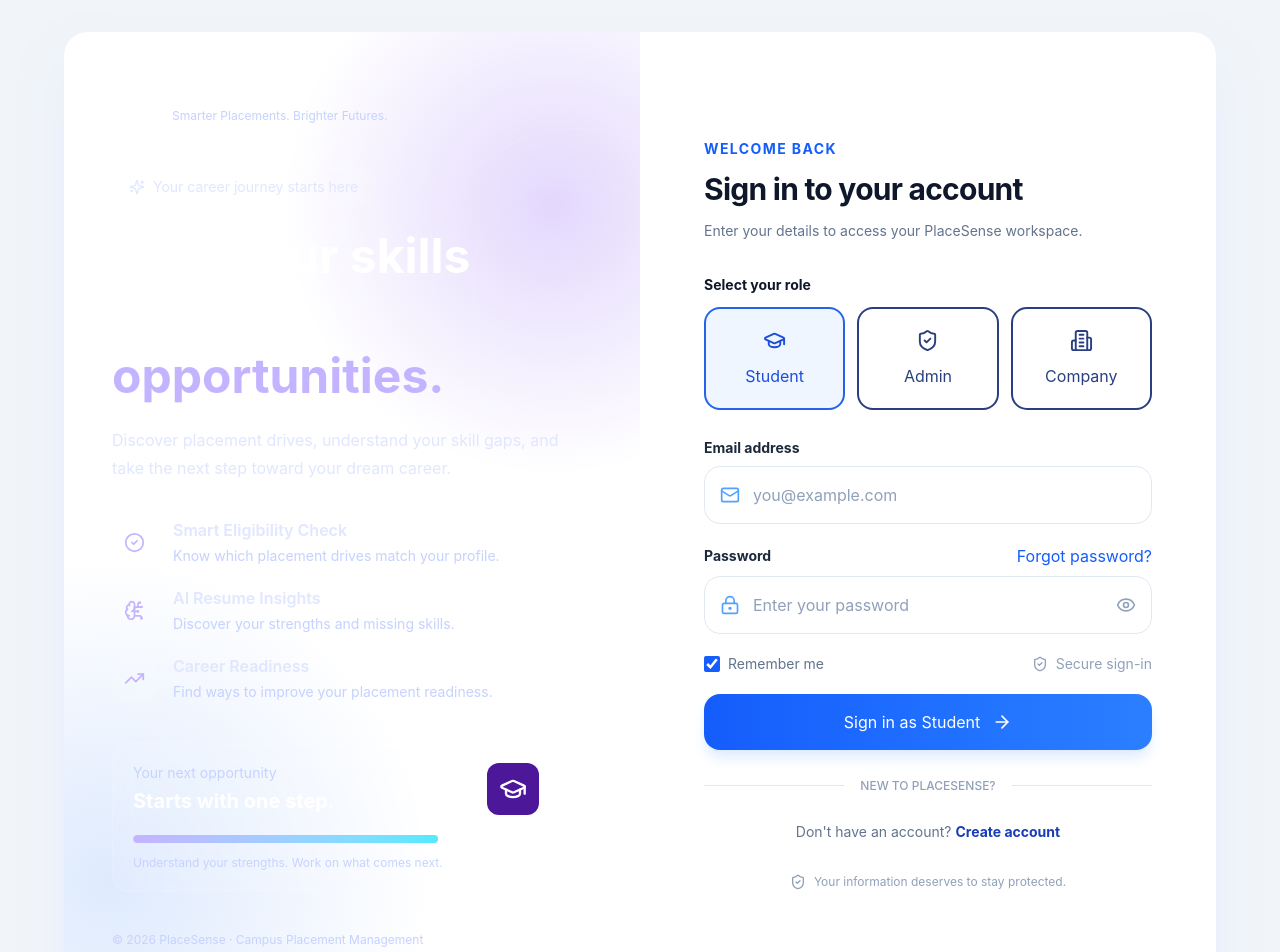
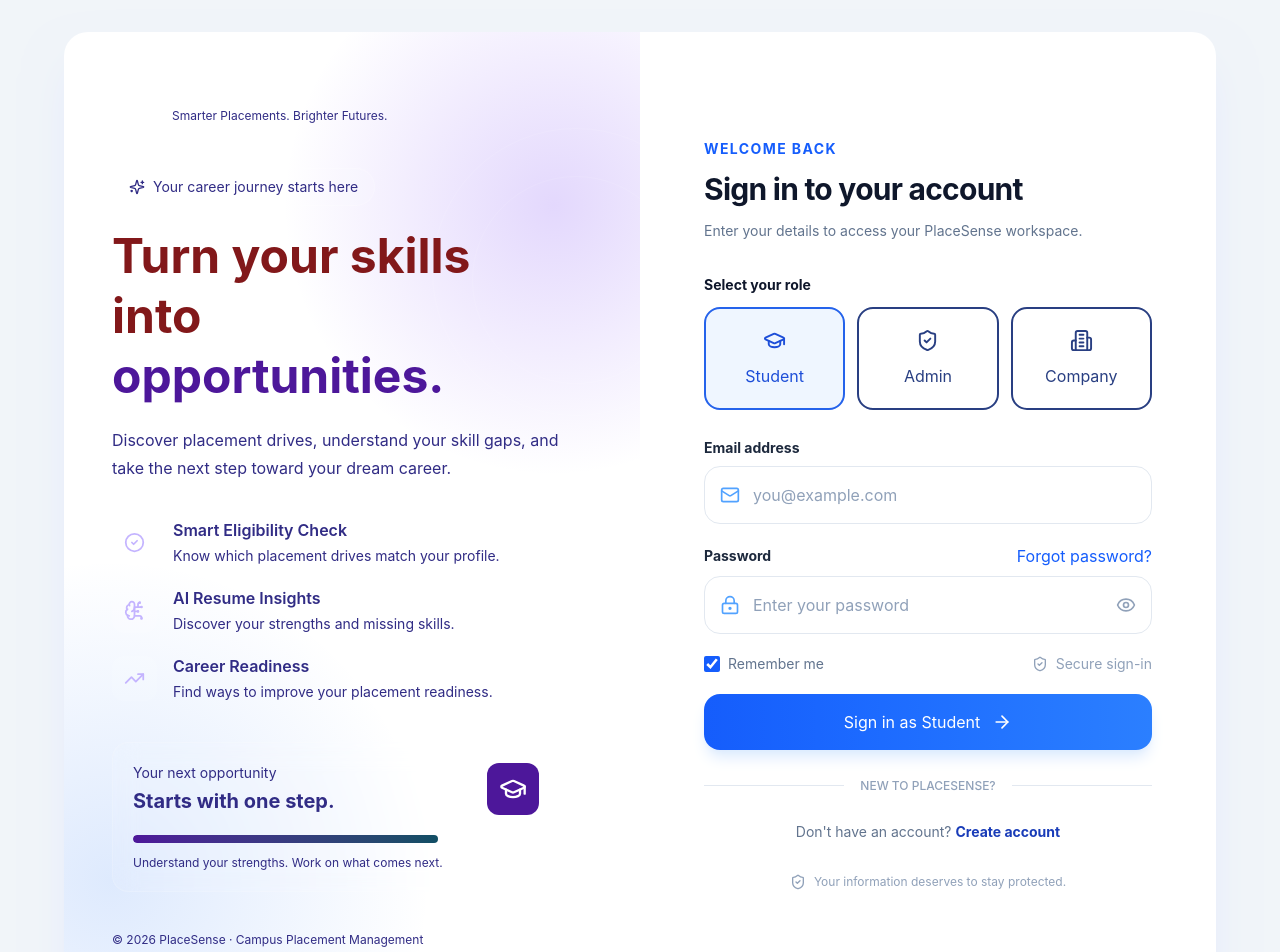
Before and after one commit to Sumiiit84/Placesense, a React (Vite) app in the folder login_frontend/: page /login in a window 1280 px wide. Shown: the top 952 px of the page. Built offline with nearby package versions, Linux system fonts and the light colour scheme.

Commit message:
Text Color Changes

```diff
--- a/login_frontend/src/App.jsx
+++ b/login_frontend/src/App.jsx
@@ -93,15 +93,15 @@ export default function App() {
           <div className="pointer-events-none absolute -right-10 top-36 h-52 w-52 rounded-full border border-white/10" />
           <div className="relative z-10 flex items-center gap-3">
             <div className="flex h-12 w-12 items-center justify-center rounded-2xl bg-white/15"><BrainCircuit size={28} /></div>
-            <div><h1 className="text-white font-bold tracking-tight">PlaceSense</h1><p className="text-xs text-indigo-200">Smarter Placements. Brighter Futures.</p></div>
+            <div><h1 className="text-white font-bold tracking-tight">PlaceSense</h1><p className="text-xs text-indigo-900">Smarter Placements. Brighter Futures.</p></div>
           </div>
 
           <div className="relative z-10 my-10 max-w-md">
-            <div className="mb-5 inline-flex items-center gap-2 rounded-full border border-white/20 bg-white/10 px-4 py-2 text-sm text-indigo-100"><Sparkles size={16} /> Your career journey starts here</div>
-            <h2 className="text-4xl font-bold leading-tight xl:text-5xl text-white">Turn your skills into<span className="block text-violet-300">opportunities.</span></h2>
-            <p className="mt-5 text-base leading-7 text-indigo-100">Discover placement drives, understand your skill gaps, and take the next step toward your dream career.</p>
+            <div className="mb-5 inline-flex items-center gap-2 rounded-full border border-white/20 bg-white/10 px-4 py-2 text-sm text-indigo-900"><Sparkles size={16} /> Your career journey starts here</div>
+            <h2 className="text-4xl font-bold leading-tight xl:text-5xl text-red-900">Turn your skills into<span className="block text-violet-900">opportunities.</span></h2>
+            <p className="mt-5 text-base leading-7 text-indigo-900">Discover placement drives, understand your skill gaps, and take the next step toward your dream career.</p>
 
-            <div className="mt-9 space-y-5 text-indigo-100 [&_p]:!text-indigo-200">
+            <div className="mt-9 space-y-5 text-indigo-900 [&_p]:!text-indigo-900">
               <Feature Icon={CheckCircle2} title="Smart Eligibility Check"  description="Know which placement drives match your profile." />
               <Feature Icon={BrainCircuit} title="AI Resume Insights" description="Discover your strengths and missing skills." />
               <Feature Icon={TrendingUp} title="Career Readiness" description="Find ways to improve your placement readiness." />
@@ -109,14 +109,14 @@ export default function App() {
 
             <div className="glass-card mt-10 rounded-2xl p-5">
               <div className="flex items-center justify-between gap-4">
-                <div><p className="text-sm text-indigo-200">Your next opportunity</p><p className="mt-1 text-xl font-bold text-white">Starts with one step.</p></div>
+                <div><p className="text-sm text-indigo-900">Your next opportunity</p><p className="mt-1 text-xl font-bold text-indigo-900">Starts with one step.</p></div>
                 <div className="rounded-xl bg-violet-900 p-3"><GraduationCap size={28} /></div>
               </div>
-              <div className="mt-5 h-2 overflow-hidden rounded-full bg-white/15"><div className="h-full w-3/4 rounded-full bg-gradient-to-r from-violet-300 to-cyan-300" /></div>
-              <p className="mt-3 text-xs text-indigo-200">Understand your strengths. Work on what comes next.</p>
+              <div className="mt-5 h-2 overflow-hidden rounded-full bg-white/15"><div className="h-full w-3/4 rounded-full bg-gradient-to-r from-violet-900 to-cyan-900" /></div>
+              <p className="mt-3 text-xs text-indigo-900">Understand your strengths. Work on what comes next.</p>
             </div>
           </div>
-          <p className="relative z-10 text-xs text-indigo-200">© 2026 PlaceSense · Campus Placement Management</p>
+          <p className="relative z-10 text-xs text-indigo-900">© 2026 PlaceSense · Campus Placement Management</p>
         </section>
 
         {/* Right login panel */}
```
